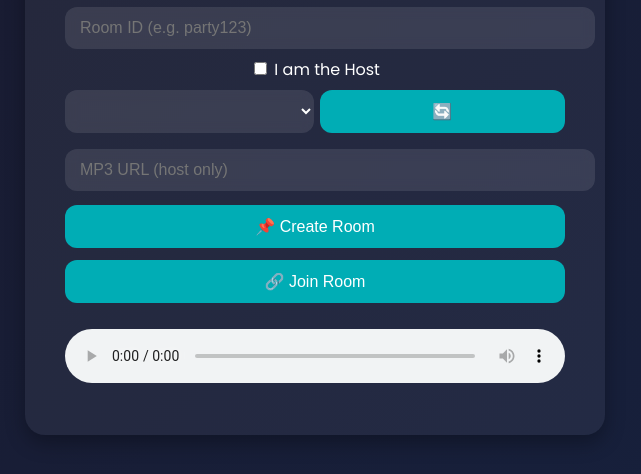
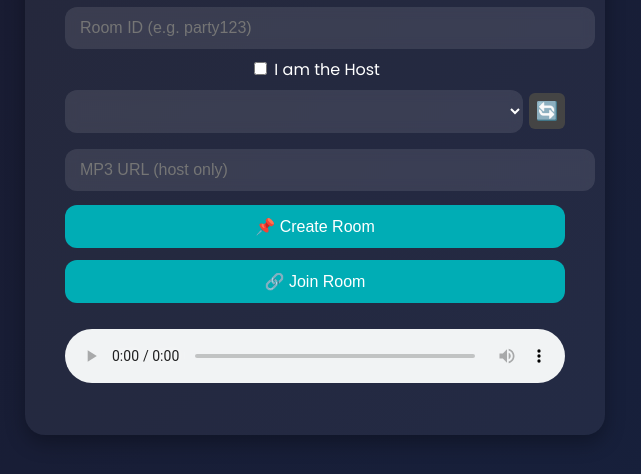
Before and after one commit to lyquyen551999/streamlit-music-files, a website: page index.html in a window 1280 px wide. Shown: the part 234-708 px from the top of the page, without its empty margins (325-966 px from the left). Drawn offline with Linux system fonts and the light colour scheme.

Commit message:
Update index.html

```diff
--- a/index.html
+++ b/index.html
@@ -74,10 +74,27 @@
   <h1>🎧 Listening Party</h1>
   <input id="roomId" placeholder="Room ID (e.g. party123)" type="text"/>
   <label><input id="isHost" onchange="toggleAudioInput()" type="checkbox"/> I am the Host</label>
-  <div id="songControls" style="display:none; display: flex; gap: 6px; align-items: center;">
-  <select id="audioSelect"></select>
-  <button onclick="fetchSongs()" title="Refresh song list">🔄</button>
+  <div style="display: flex; align-items: center; gap: 6px; justify-content: center;">
+    <select id="audioSelect" style="flex: 1; min-width: 0;"></select>
+      <button onclick="fetchSongs()" title="Refresh song list"
+        style="
+          width: 36px;
+          height: 36px;
+          font-size: 18px;
+          background-color: #444;
+          color: white;
+          border: none;
+          border-radius: 6px;
+          cursor: pointer;
+          display: flex;
+          align-items: center;
+          justify-content: center;
+          padding: 0;
+        ">
+        🔄
+      </button>
   </div>
+
   <input id="audioURL" placeholder="MP3 URL (host only)" type="text"/>
   <button id="createBtn" onclick="createRoom()">📌 Create Room</button>
   <button id="joinBtn" onclick="joinRoom()">🔗 Join Room</button>
@@ -117,7 +134,7 @@ function loadScript(src) {
 
 function toggleAudioInput() {
   const checked = isHost.checked;
-  document.getElementById('songControls').style.display = checked ? 'flex' : 'none';
+  document.getElementById('audioSelect').parentElement.style.display = checked ? 'flex' : 'none';
   audioURL.style.display = checked ? 'none' : 'inline';
   document.getElementById('uploadSection').style.display = checked ? 'block' : 'none';
   if (checked) fetchSongs();
```
